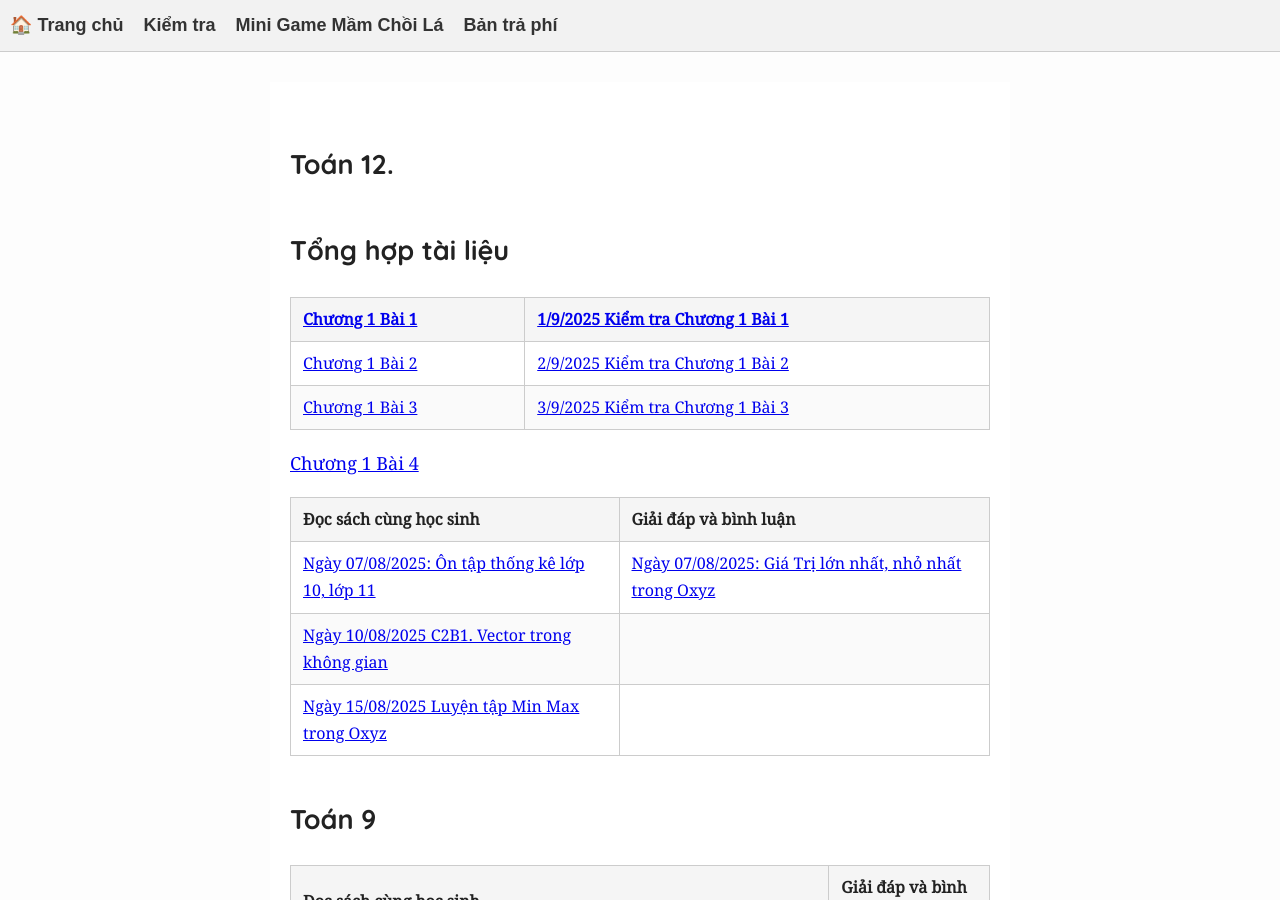
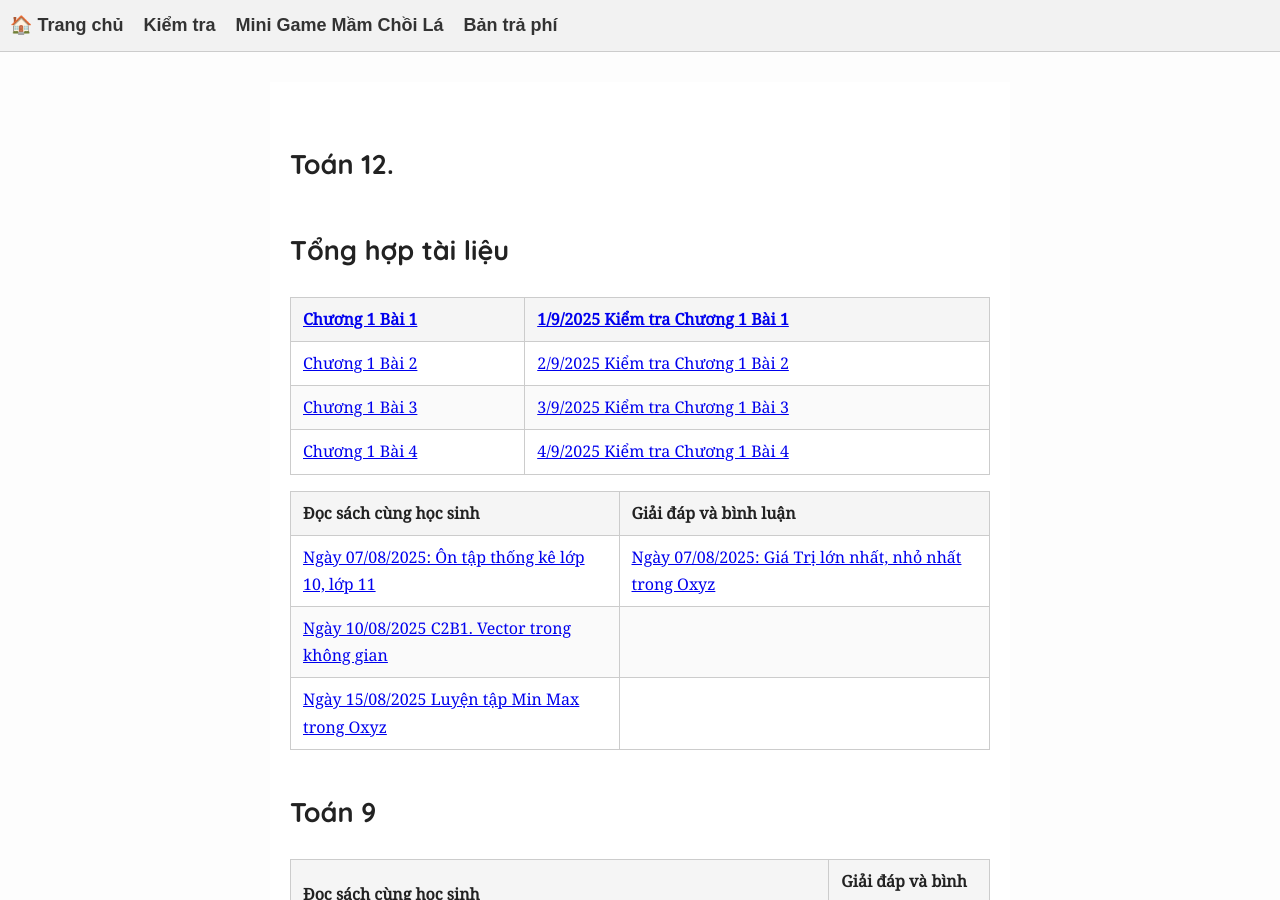
Before and after one commit to NguyenMuoiVN1988/publicstudyrepo, a Jekyll site: the page built from index.md, in a window 1280 px wide and 900 px high. Built offline with Jekyll 4.4.1, drawn with Linux system fonts in a browser that asks for light colours.

Commit message:
Update index.md

```diff
--- a/index.md
+++ b/index.md
@@ -11,8 +11,7 @@ title: "Public Study"
 |----|---|
 | [Chương 1 Bài 2](T12/T12C1B2.md) | [2/9/2025 Kiểm tra Chương 1 Bài 2](T12/T12TestC1B2F.md)|
 | [Chương 1 Bài 3](T12/T12C1B3.md) | [3/9/2025 Kiểm tra Chương 1 Bài 3](T12/T12TestC1B3F.md)|
-
-[Chương 1 Bài 4](T12/T12C1B4KhaoSat.md)
+| [Chương 1 Bài 4](T12/T12C1B4KhaoSat.md) | [4/9/2025 Kiểm tra Chương 1 Bài 4](T12/T12TestC1B4F.md)|
 
 
 
```
